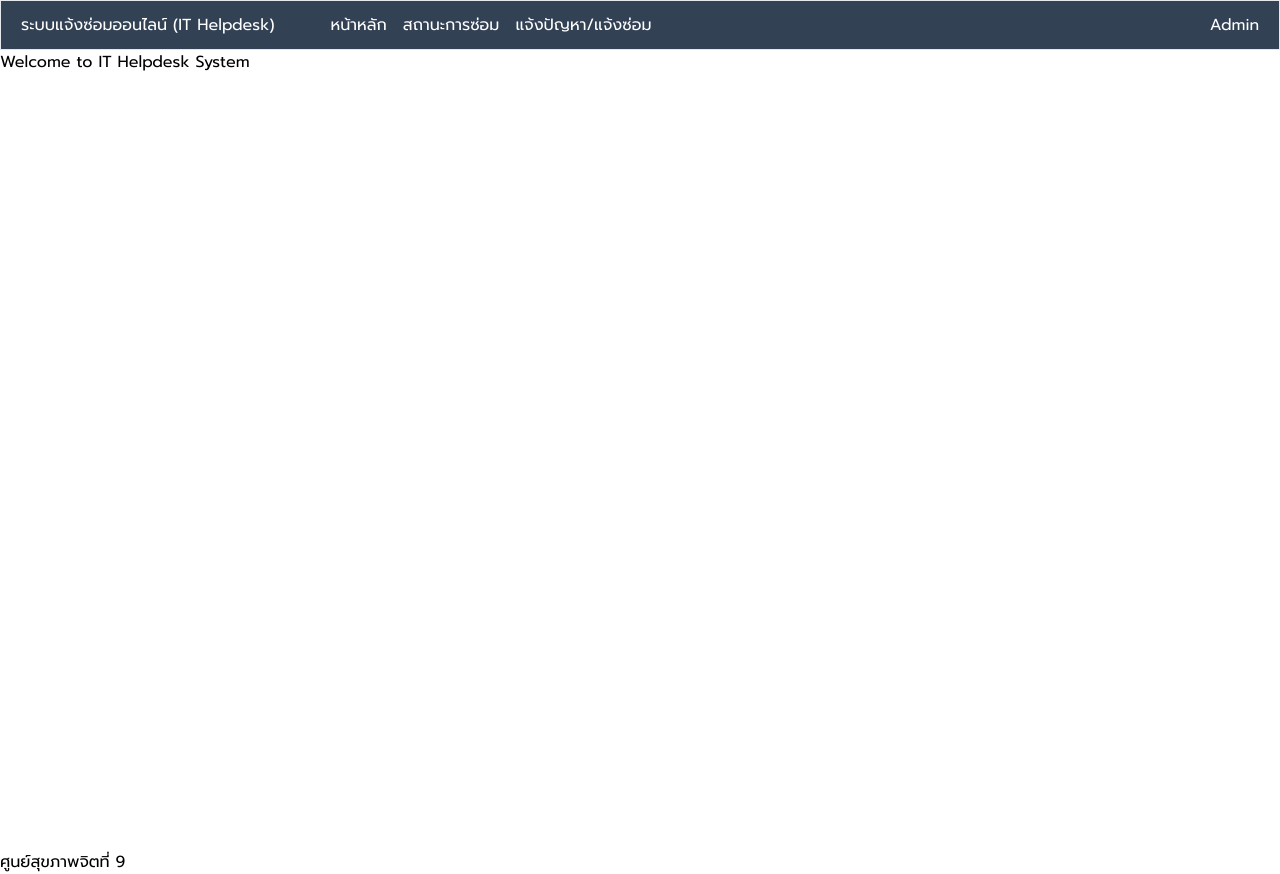
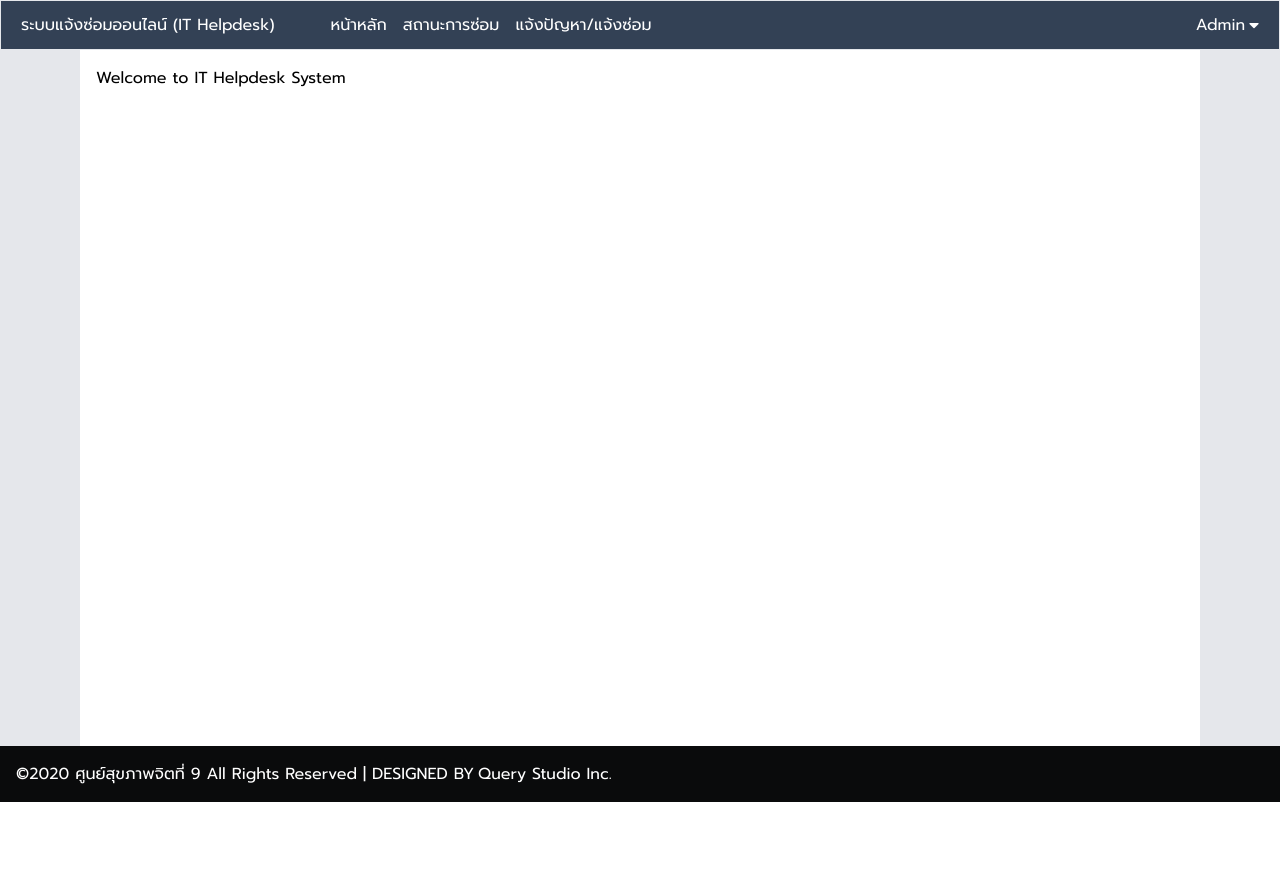
Before and after one commit to mhc9/react-mhc9-erp, a React (Create React App) app: page / in a window 1280 px wide. After the commit the page ends 802 px from the top, so only its background shows below. Built offline with nearby package versions, Linux system fonts and the light colour scheme; no server answers.

Commit message:
Create new DefaultLayout by separating from App and add Routes component in App instead

```diff
--- a/src/App.css
+++ /dev/null
@@ -1,38 +0,0 @@
-.App {
-  text-align: center;
-}
-
-.App-logo {
-  height: 40vmin;
-  pointer-events: none;
-}
-
-@media (prefers-reduced-motion: no-preference) {
-  .App-logo {
-    animation: App-logo-spin infinite 20s linear;
-  }
-}
-
-.App-header {
-  background-color: #282c34;
-  min-height: 100vh;
-  display: flex;
-  flex-direction: column;
-  align-items: center;
-  justify-content: center;
-  font-size: calc(10px + 2vmin);
-  color: white;
-}
-
-.App-link {
-  color: #61dafb;
-}
-
-@keyframes App-logo-spin {
-  from {
-    transform: rotate(0deg);
-  }
-  to {
-    transform: rotate(360deg);
-  }
-}
--- a/src/App.js
+++ b/src/App.js
@@ -1,24 +1,12 @@
-import logo from './logo.svg';
-import './App.css';
-import Footer from './components/Footer';
-import Navbar from './components/Navbar';
+import { Route, Routes } from 'react-router-dom';
+import DefaultLayout from "./components/DefaultLayout"
 
 function App() {
-  return (
-    <div className="w-full">
-      <header className="">
-        <Navbar />
-      </header>
-
-      <main className="h-[100vh]">
-        <section>
-          Welcome to IT Helpdesk System
-        </section>
-      </main>
-
-      <Footer />
-    </div>
-  );
+    return (
+        <Routes>
+            <Route path="" element={<DefaultLayout />} />
+        </Routes>
+    );
 }
 
 export default App;
--- /dev/null
+++ b/src/components/DefaultLayout/index.js
@@ -0,0 +1,23 @@
+import React from 'react'
+import Navbar from '../Navbar';
+import Footer from '../Footer';
+
+const DefaultLayout = () => {
+    return (
+        <div className="w-full bg-gray-200">
+            <header className="">
+                <Navbar />
+            </header>
+
+            <main className="mx-20 bg-white min-h-[87vh]">
+                <section className="p-4">
+                    Welcome to IT Helpdesk System
+                </section>
+            </main>
+
+            <Footer />
+        </div>
+    )
+}
+
+export default DefaultLayout
--- a/src/components/Footer/index.js
+++ b/src/components/Footer/index.js
@@ -2,9 +2,14 @@ import React from 'react'
 
 const Footer = () => {
     return (
-        <footer>
-            <div>
-                ศูนย์สุขภาพจิตที่ 9
+        <footer style={{ background: '#0a0b0c' }}>
+            <div className="p-4 text-white">
+                <h3>
+                    ©2020 ศูนย์สุขภาพจิตที่ 9 All Rights Reserved | DESIGNED BY
+                    <a href="https://www.query-studio.com" target="_blank" rel="noreferrer" className="ml-1">
+                        Query Studio Inc.
+                    </a>
+                </h3>
             </div>
         </footer>
     )
--- a/src/components/Navbar/index.js
+++ b/src/components/Navbar/index.js
@@ -8,13 +8,16 @@ const Navbar = () => {
                     <h1>ระบบแจ้งซ่อมออนไลน์ (IT Helpdesk)</h1>
                 </div>
                 <ul className="flex flex-row gap-4">
-                    <li>หน้าหลัก</li>
-                    <li>สถานะการซ่อม</li>
-                    <li>แจ้งปัญหา/แจ้งซ่อม</li>
+                    <li><a href="#" className="hover:text-gray-400">หน้าหลัก</a></li>
+                    <li><a href="#" className="hover:text-gray-400">สถานะการซ่อม</a></li>
+                    <li><a href="#" className="hover:text-gray-400">แจ้งปัญหา/แจ้งซ่อม</a></li>
                 </ul>
             </div>
-            <div>
-                <a href="#">Admin</a>
+            <div className="flex">
+                <a href="#" className="hover:text-gray-400 flex items-center gap-1">
+                    Admin
+                    <i class="fas fa-caret-down"></i>
+                </a>
                 <ul className="hidden">
                     <li>Profile</li>
                     <li>Logout</li>
--- a/src/index.js
+++ b/src/index.js
@@ -5,13 +5,16 @@ import store from "./features/store";
 import App from './App';
 // import reportWebVitals from './reportWebVitals';
 import './index.css';
+import { BrowserRouter } from 'react-router-dom';
 
 const root = ReactDOM.createRoot(document.getElementById('root'));
 root.render(
   <React.StrictMode>
-    <Provider store={store}>
-      <App />
-    </Provider>
+    <BrowserRouter>
+      <Provider store={store}>
+        <App />
+      </Provider>
+    </BrowserRouter>
   </React.StrictMode>
 );
 
```
Also changed, not shown: src/logo.svg (deleted).
